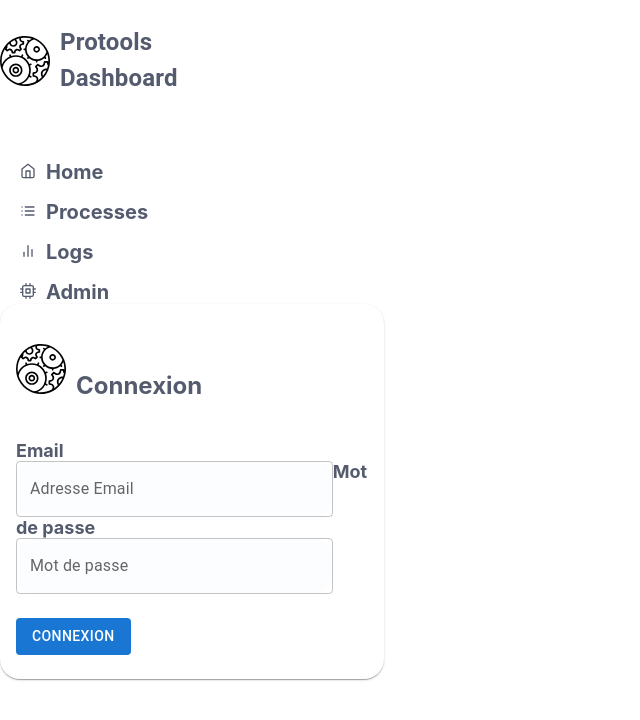
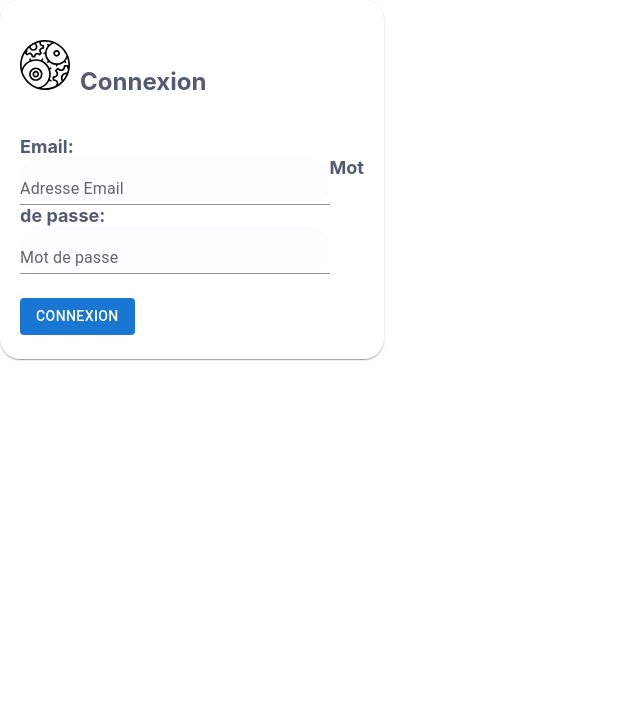
Before and after one commit to POCProtools/ProtoolsUI, a React (Create React App) app: page / in a window 1280 px wide. Shown: the top 720 px of the page, without its empty margins (0-640 px from the left). Built offline with nearby package versions, Linux system fonts and the light colour scheme.

Commit message:
ragequit du train

```diff
--- a/src/components/pages/login/component.js
+++ b/src/components/pages/login/component.js
@@ -1,4 +1,4 @@
-import React from "react"
+import React, { useEffect, useState } from "react"
 import SideBar from "components/shared/sidepanel"
 import { makeStyles } from "tss-react/mui"
 import {
@@ -41,7 +41,8 @@ const useStyles = makeStyles()(theme => {
       alignItems: "left",
       fontSize: 18,
       fontWeight: "bold",
-      paddingBottom: 10,
+      marginBottom: 10,
+      paddingTop: 10,
     },
     boutonConnexion: {
       backgroundColor: palette.secondary.main,
@@ -53,12 +54,20 @@ const useStyles = makeStyles()(theme => {
 })
 const Login = () => {
   const { classes } = useStyles()
+  const [email, setEmail] = useState("")
+  const [password, setPassword] = useState("")
+  function handleSubmit(event) {
+    console.log("Connexion attempt")
+    console.log("email:", email)
+  }
   return (
     <>
-      <SideBar />
       <CustomCard className={classes.card}>
         <CardContent>
-          <Grid spacing={2} sx={{ marginTop: 3, marginBottom: 5 }}>
+          <Grid
+            spacing={2}
+            sx={{ marginTop: 3, marginBottom: 5, alignContent: "center" }}
+          >
             <Logo className={classes.logo} />
             <span className={classes.titleCard}>Connexion</span>
           </Grid>
@@ -66,26 +75,35 @@ const Login = () => {
             direction="column"
             spacing={3}
             sx={{ marginTop: 3, marginBottom: 3 }}
-            xs={4}
           >
-            <span className={classes.inputTitle}>Email</span>
+            <span className={classes.inputTitle}>
+              Email: <br />
+            </span>
             <CustomTextField
               className={classes.TextField}
-              variant="outlined"
+              id="email"
+              variant="standard"
               label="Adresse Email"
+              type="email"
+              onChange={e => setEmail(e.target.value)}
             />
-            <span className={classes.inputTitle}>Mot de passe</span>
+            <span className={classes.inputTitle}>
+              Mot de passe: <br />
+            </span>
             <CustomTextField
               className={classes.TextField}
-              variant="outlined"
+              id="password"
+              variant="standard"
               label="Mot de passe"
               type="password"
+              onChange={e => setPassword(e.target.value)}
             />
           </Grid>
           <Button
             variant="contained"
             disableElevation
-            sx={classes.boutonConnexion}
+            className={classes.boutonConnexion}
+            onClick={() => handleSubmit()}
           >
             Connexion
           </Button>
```
Also changed, not shown: src/components/shared/headers.js (added, +22 -0 lines).
